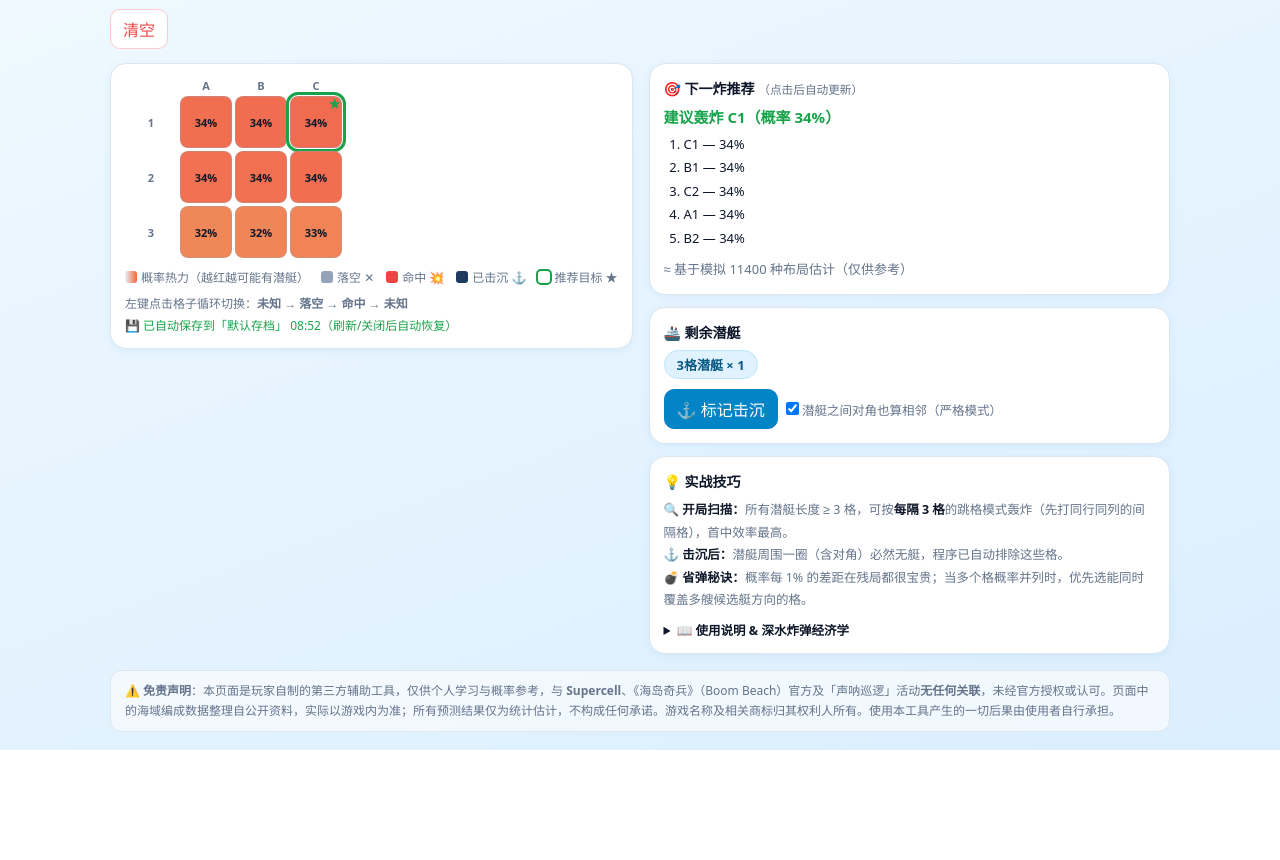
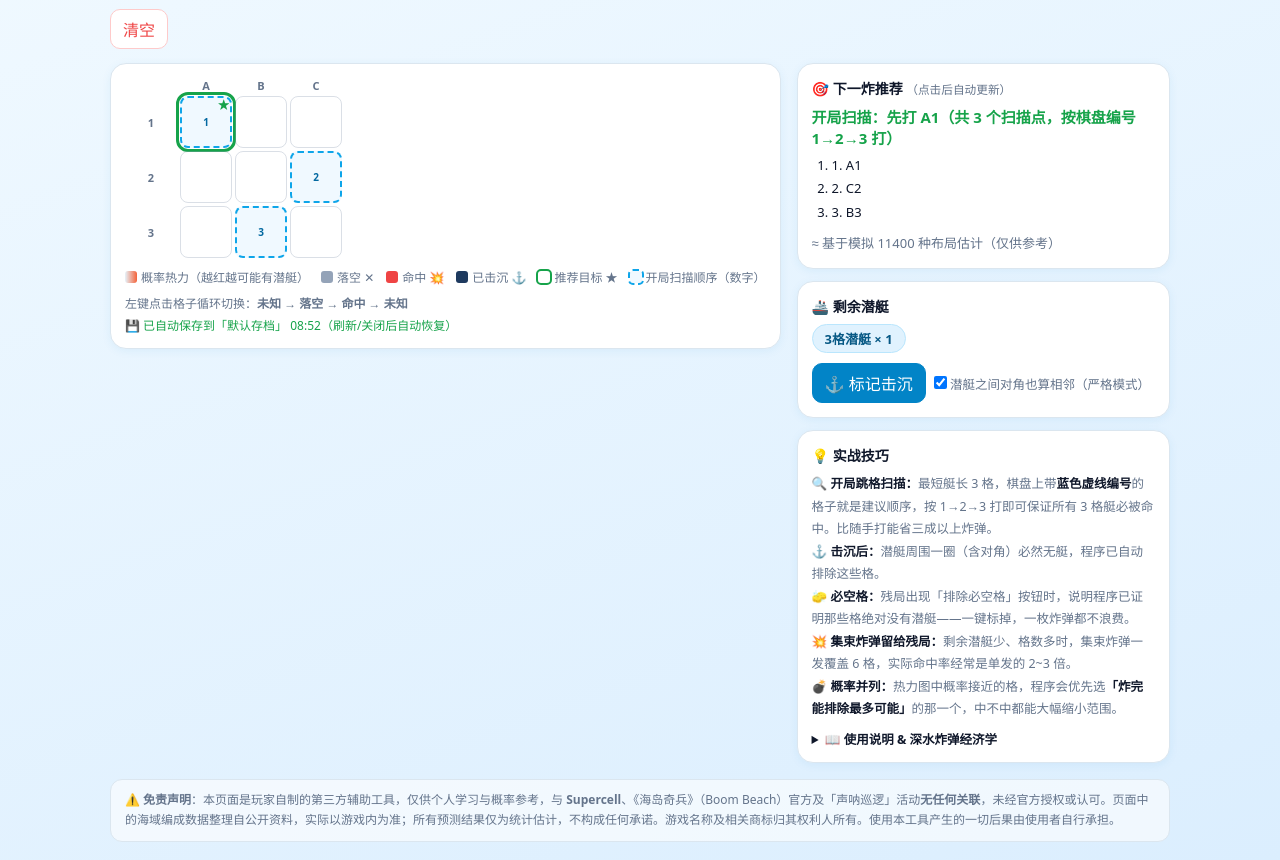
Before and after one commit to lingluo493/sonar-ops-predictor, a plain HTML site: page index.html in a window 1280 px wide. Shown: the part 64-924 px from the top of the page. Before the commit the page ends 814 px from the top, so only its background shows below. Drawn offline with Linux system fonts and the light colour scheme.

Commit message:
feat: opening scan order, entropy tie-break, auto-exclude impossible cells

```diff
--- a/index.html
+++ b/index.html
@@ -50,6 +50,7 @@
   .cell.picked{outline:3px solid #7c3aed;outline-offset:1px;}
   .cell.reco{outline:3px solid var(--good);outline-offset:1px;}
   .cell.reco::after{content:"★";position:absolute;top:-2px;right:1px;font-size:11px;color:var(--good);}
+  .cell.scan{border:2px dashed #0ea5e9;background:#f0f9ff;color:#0369a1;font-size:10px;}
   .legend{display:flex;gap:12px;flex-wrap:wrap;margin-top:10px;font-size:12px;color:var(--sub);}
   .legend i{display:inline-block;width:12px;height:12px;border-radius:3px;margin-right:4px;vertical-align:-1px;}
 
@@ -110,6 +111,7 @@
       <span><i style="background:#ef4444"></i>命中 💥</span>
       <span><i style="background:#1e3a5f"></i>已击沉 ⚓</span>
       <span><i style="background:#fff;outline:2px solid #16a34a"></i>推荐目标 ★</span>
+      <span><i style="background:#f0f9ff;outline:2px dashed #0ea5e9"></i>开局扫描顺序（数字）</span>
     </div>
     <div style="margin-top:8px;font-size:12px;color:#64748b">左键点击格子循环切换：<b>未知 → 落空 → 命中 → 未知</b></div>
     <div id="saveNote" style="margin-top:4px;font-size:12px;color:#16a34a;min-height:16px"></div>
@@ -135,6 +137,7 @@
       </div>
       <div style="margin-top:10px;display:flex;gap:8px;flex-wrap:wrap;align-items:center">
         <button id="sunkBtn" class="primary">⚓ 标记击沉</button>
+        <button id="sweepBtn" class="ghost" style="display:none" title="精确枚举证明这些未知格没有潜艇，一键标为落空">🧽 排除必空格</button>
         <label style="font-size:12.5px;color:var(--sub)"><input type="checkbox" id="strictChk" checked> 潜艇之间对角也算相邻（严格模式）</label>
       </div>
       <div id="sunkBar">
@@ -150,7 +153,7 @@
       <details style="margin-top:8px">
         <summary>📖 使用说明 & 深水炸弹经济学</summary>
         <p>1. 在上方选择当前海域（每个海域潜艇编成固定，来自官方数据）。<b>多个账号请点「＋ 存档」为每个账号建一个命名存档</b>（如「大号-8号海域」「小号-8号海域」），互不覆盖；可用下拉框随时切换，✏️ 重命名、🗑 删除。</p>
-        <p>2. 每扔一颗深水炸弹，就把结果标在图上：<b>落空 ✕ / 命中 💥</b>。程序会用蒙特卡洛模拟上万种合法布局，算出每格含潜艇的概率。</p>
+        <p>2. 每扔一颗深水炸弹，就把结果标在图上：<b>落空 ✕ / 命中 💥</b>。开局棋盘上的<b>蓝色虚线编号</b>就是最优扫描顺序（按最短艇长跳格），照编号打保证短艇必中。</p>
         <p>3. 潜艇的所有格子都被命中后，若该段长度已是剩余潜艇的最大长度，程序会<b>自动判定击沉</b>（移出剩余编成、标 ⚓、周围一圈排除）；若仍有更长的潜艇可能延伸到这段，游戏提示击沉后点「⚓ 标记击沉」，依次点击它的所有格子再确认即可。</p>
         <p>4. 炸弹来源：每天前 5 次进攻分基地/雇佣兵基地每次 3 发，之后每次 1 发（每日战斗上限 10 次）；看广告每天可领 2 发。</p>
         <p>5. 集束炸弹（6 号海域解锁）必中至少 1 发，建议留给剩余潜艇少、格子大的残局。</p>
@@ -751,16 +754,63 @@ function compute(){
     exactMode = usedExact;
   }
 
-  // 推荐目标
-  recoIdx=-1; let best=-1;
-  for(let i=0;i<N2;i++){
-    if(grid[i]!==0) continue;
-    const p = validSamples>0 ? probs[i]/validSamples : 0;
-    if(p>best){best=p; recoIdx=i;}
+  // ===== 推荐目标 =====
+  // 1) 开局（全空）：按最短艇长做跳格扫描，保证以最少的炸弹覆盖所有短艇
+  const opening = grid.every(v=>v===0);
+  const scanInfo = opening ? scanTargets() : null;
+  recoIdx=-1;
+  if(scanInfo && scanInfo.list.length){
+    recoIdx = scanInfo.list[0];
+  } else {
+    // 2) 中后盘：概率优先，概率接近（≥97% 最大值）时改用「信息量」裁决——
+    //    优先能大致把候选布局分成两半的格子，一发不论中不中都能砍掉最多可能性
+    let best=0;
+    for(let i=0;i<N2;i++){
+      if(grid[i]!==0) continue;
+      const p = validSamples>0 ? probs[i]/validSamples : 0;
+      if(p>best) best=p;
+    }
+    let bestScore=-1e9;
+    for(let i=0;i<N2;i++){
+      if(grid[i]!==0) continue;
+      const p = validSamples>0 ? probs[i]/validSamples : 0;
+      if(best>0 && p < best*0.97) continue;
+      const score = p*20 + entropyBits(p);   // 概率主导，熵在并列时翻盘
+      if(score>bestScore){ bestScore=score; recoIdx=i; }
+    }
   }
+
+  // ===== 必空格提示（仅在精确枚举下可靠） =====
+  const sweepBtn=document.getElementById("sweepBtn");
+  let zeroCount=0;
+  if(exactMode && validSamples>0 && probs){
+    for(let i=0;i<N2;i++) if(grid[i]===0 && probs[i]===0) zeroCount++;
+  }
+  if(sweepBtn){
+    sweepBtn.style.display = zeroCount>0 ? "" : "none";
+    sweepBtn.textContent = "🧽 排除必空格 ("+zeroCount+")";
+  }
+
   renderBoard();
   renderResults();
   saveActive();
+}
+
+/* 伯努利熵：p 越接近 0.5 信息量越大（用于概率并列时的裁决） */
+function entropyBits(p){
+  if(p<=0 || p>=1) return 0;
+  return -(p*Math.log2(p) + (1-p)*Math.log2(1-p));
+}
+
+/* 开局扫描：最短艇长 m，打所有 (行+列) % m == 0 的格，任何 m 格连续艇必被命中 */
+function scanTargets(){
+  const fleet=currentFleet();
+  if(!fleet.length) return null;
+  const m=Math.min(...fleet);
+  if(m<2) return null;
+  const list=[];
+  for(let r=0;r<n;r++) for(let c=0;c<n;c++) if((r+c)%m===0) list.push(r*n+c);
+  return {m, list};
 }
 
 /* ================= 渲染 ================= */
@@ -805,17 +855,27 @@ function renderBoard(){
   if(probs && validSamples>0){
     for(let i=0;i<n*n;i++) if(grid[i]===0) maxP=Math.max(maxP, probs[i]/validSamples);
   }
+  // 开局：显示跳格扫描编号（数字即建议轰炸顺序）
+  const opening = grid.every(v=>v===0);
+  const scan = opening ? scanTargets() : null;
+  const scanNo = new Map();
+  if(scan) scan.list.forEach((idx,k)=>scanNo.set(idx, k+1));
   cells.forEach(cell=>{
     const i=+cell.dataset.i;
     const st=grid[i];
-    cell.classList.remove("miss","hit","sunk","reco","picked");
+    cell.classList.remove("miss","hit","sunk","reco","picked","scan");
     cell.style.background="";
     cell.style.color="";
     if(st===1){cell.classList.add("miss");cell.textContent="✕";}
     else if(st===2){cell.classList.add("hit");cell.textContent="💥";}
     else if(st===3){cell.classList.add("sunk");cell.textContent="⚓";}
     else{
-      if(probs && validSamples>0 && maxP>0){
+      if(scanNo.has(i)){
+        cell.classList.add("scan");
+        cell.textContent=scanNo.get(i);
+      } else if(scan){
+        cell.textContent="";        // 开局时非扫描格留空，突出扫描顺序
+      } else if(probs && validSamples>0 && maxP>0){
         const p=probs[i]/validSamples;
         cell.style.background=probColor(maxP>0?p/maxP:0);
         cell.textContent=fmtPct(p);
@@ -849,12 +909,27 @@ function renderResults(){
   const recoEl=document.getElementById("reco");
   const list=document.getElementById("topList");
   list.innerHTML="";
-  if(recoIdx>=0 && probs && validSamples>0){
+  const scanInfo = (grid.every(v=>v===0)) ? scanTargets() : null;
+  if(scanInfo && scanInfo.list.length){
+    recoEl.textContent = "开局扫描：先打 "+coordName(scanInfo.list[0])+"（共 "+scanInfo.list.length+" 个扫描点，按棋盘编号 1→2→3 打）";
+    for(let k=0;k<Math.min(5,scanInfo.list.length);k++){
+      const li=document.createElement("li");
+      li.textContent = (k+1)+". "+coordName(scanInfo.list[k]);
+      list.appendChild(li);
+    }
+  } else if(recoIdx>=0 && probs && validSamples>0){
     const p=probs[recoIdx]/validSamples;
     recoEl.textContent = "建议轰炸 "+coordName(recoIdx)+"（概率 "+fmtPct(p)+"）";
+    // Top5 用与推荐一致的评分（概率 + 并列时的信息量）排序
     const arr=[];
-    for(let i=0;i<n*n;i++) if(grid[i]===0) arr.push([i,probs[i]/validSamples]);
-    arr.sort((a,b)=>b[1]-a[1]);
+    let best=0;
+    for(let i=0;i<n*n;i++) if(grid[i]===0) best=Math.max(best, probs[i]/validSamples);
+    for(let i=0;i<n*n;i++){
+      if(grid[i]!==0) continue;
+      const pr=probs[i]/validSamples;
+      arr.push([i, pr, pr*20+entropyBits(pr)]);
+    }
+    arr.sort((a,b)=>b[2]-a[2]);
     for(let k=0;k<Math.min(5,arr.length);k++){
       const li=document.createElement("li");
       li.textContent = coordName(arr[k][0])+" — "+fmtPct(arr[k][1]);
@@ -879,14 +954,16 @@ function renderTips(){
   const tips=document.getElementById("tips");
   let html="";
   if(hitCount>0){
-    html += "<b>🎯 有命中未击沉：</b>优先轰炸命中格<b>上下左右</b>的格子，先确定艇身方向，再沿方向延伸。程序的热力图已自动把概率集中到这些区域。";
+    html += "<b>🎯 追击模式：</b>别重新铺网，优先打命中格<b>同一直线两端</b>的下一格——命中说明艇身就在这条线上，沿轴线延伸最省弹。";
     html += "<br><b>🤖 自动识别击沉：</b>当某段连续命中格的长度已达<b>剩余潜艇的最大长度</b>，程序会自动判定为击沉 ⚓ 并移出剩余编成；若还有更长的潜艇可能延伸到这段，游戏提示击沉后请用「⚓ 标记击沉」选中它的所有命中格手动确认。";
   } else if(currentFleet().length>0){
     const minLen = Math.min(...currentFleet());
-    html += "<b>🔍 开局扫描：</b>所有潜艇长度 ≥ "+minLen+" 格，可按<b>每隔 "+minLen+" 格</b>的跳格模式轰炸（先打同行同列的间隔格），首中效率最高。";
+    html += "<b>🔍 开局跳格扫描：</b>最短艇长 "+minLen+" 格，棋盘上带<b>蓝色虚线编号</b>的格子就是建议顺序，按 1→2→3 打即可保证"+(minLen===2?"所有 2 格艇必被命中":"所有 "+minLen+" 格艇必被命中")+"。比随手打能省三成以上炸弹。";
   }
   html += "<br><b>⚓ 击沉后：</b>潜艇周围一圈（含对角）必然无艇，程序已自动排除这些格。";
-  html += "<br><b>💣 省弹秘诀：</b>概率每 1% 的差距在残局都很宝贵；当多个格概率并列时，优先选能同时覆盖多艘候选艇方向的格。";
+  html += "<br><b>🧽 必空格：</b>残局出现「排除必空格」按钮时，说明程序已证明那些格绝对没有潜艇——一键标掉，一枚炸弹都不浪费。";
+  html += "<br><b>💥 集束炸弹留给残局：</b>剩余潜艇少、格数多时，集束炸弹一发覆盖 6 格，实际命中率经常是单发的 2~3 倍。";
+  html += "<br><b>💣 概率并列：</b>热力图中概率接近的格，程序会优先选<b>「炸完能排除最多可能」</b>的那一个，中不中都能大幅缩小范围。";
   tips.innerHTML=html;
 }
 
@@ -975,6 +1052,18 @@ document.getElementById("sunkOk").addEventListener("click", ()=>{
 });
 document.getElementById("sunkCancel").addEventListener("click", ()=>{ exitSunkMode(); renderBoard(); });
 
+/* 排除必空格：精确枚举下概率为 0 的未知格，必然没有潜艇 */
+document.getElementById("sweepBtn").addEventListener("click", ()=>{
+  if(!(probs && exactMode && validSamples>0)) return;
+  const zeros=[];
+  for(let i=0;i<n*n;i++) if(grid[i]===0 && probs[i]===0) zeros.push(i);
+  if(!zeros.length) return;
+  pushUndo();
+  for(const i of zeros) grid[i]=1;
+  compute();
+  saveNoteMsg("🧽 已排除 "+zeros.length+" 个必空格（精确证明无潜艇）");
+});
+
 /* 撤销 / 清空 */
 document.getElementById("undoBtn").addEventListener("click", undo);
 document.addEventListener("keydown", e=>{
```
